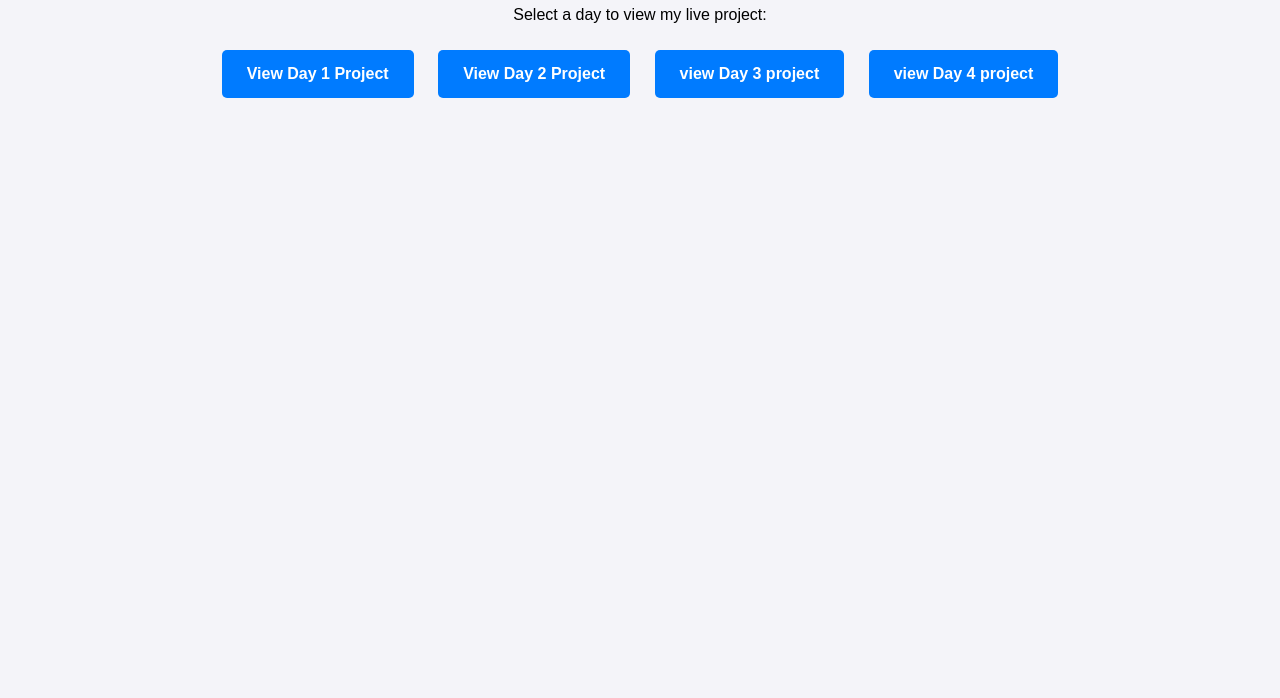
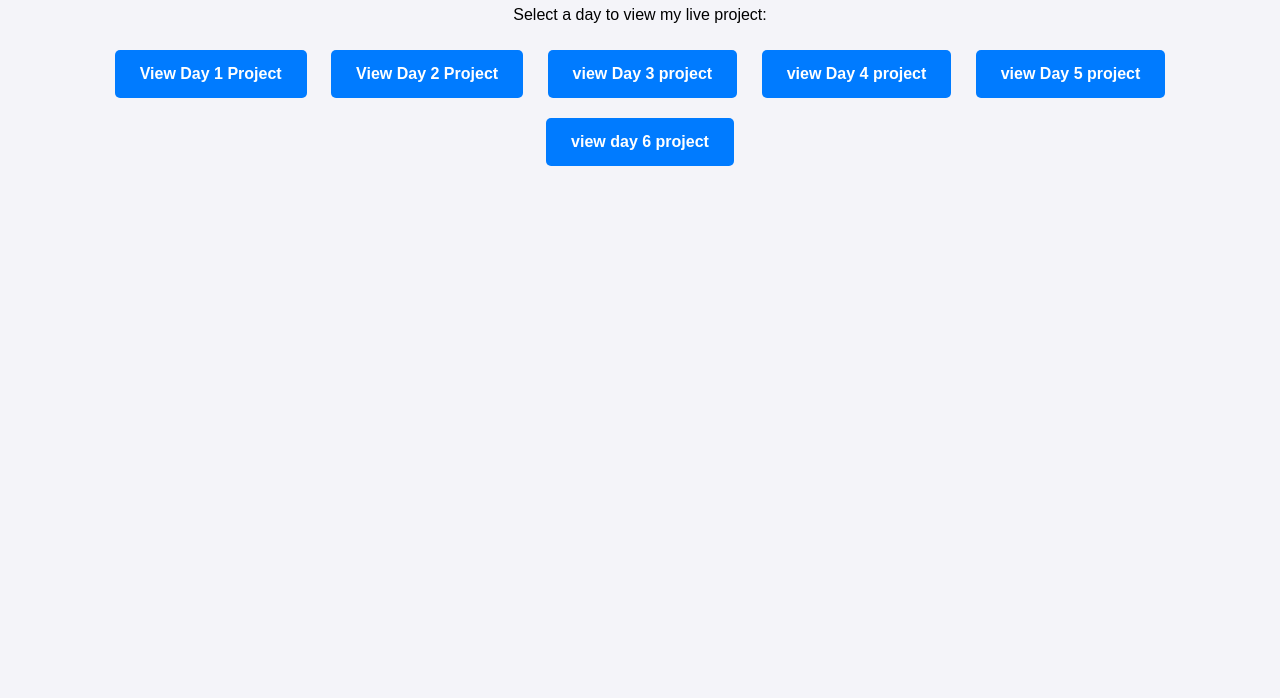
Before and after one commit to ankitsingh085432-afk/my-web-development, a plain HTML site: page index.html in a window 1280 px wide. Shown: the part 102-800 px from the top of the page. Drawn offline with Linux system fonts and the light colour scheme.

Commit message:
add day5 live

```diff
--- a/index.html
+++ b/index.html
@@ -19,5 +19,7 @@
     <a href="./day2/index.html">View Day 2 Project</a>
     <a href="./day3/index3.html">view Day 3 project</a>
     <a href="./day4/index4.html"> view Day 4 project</a>
+    <a href="./day5/index5.html">view Day 5 project</a>
+    <a href="./day6/index6.html">view day 6 project</a>
 </body>
 </html>
```
Also changed, not shown: day6/index6.css (added), day6/index6.html (added), day6/index6.js (added).
